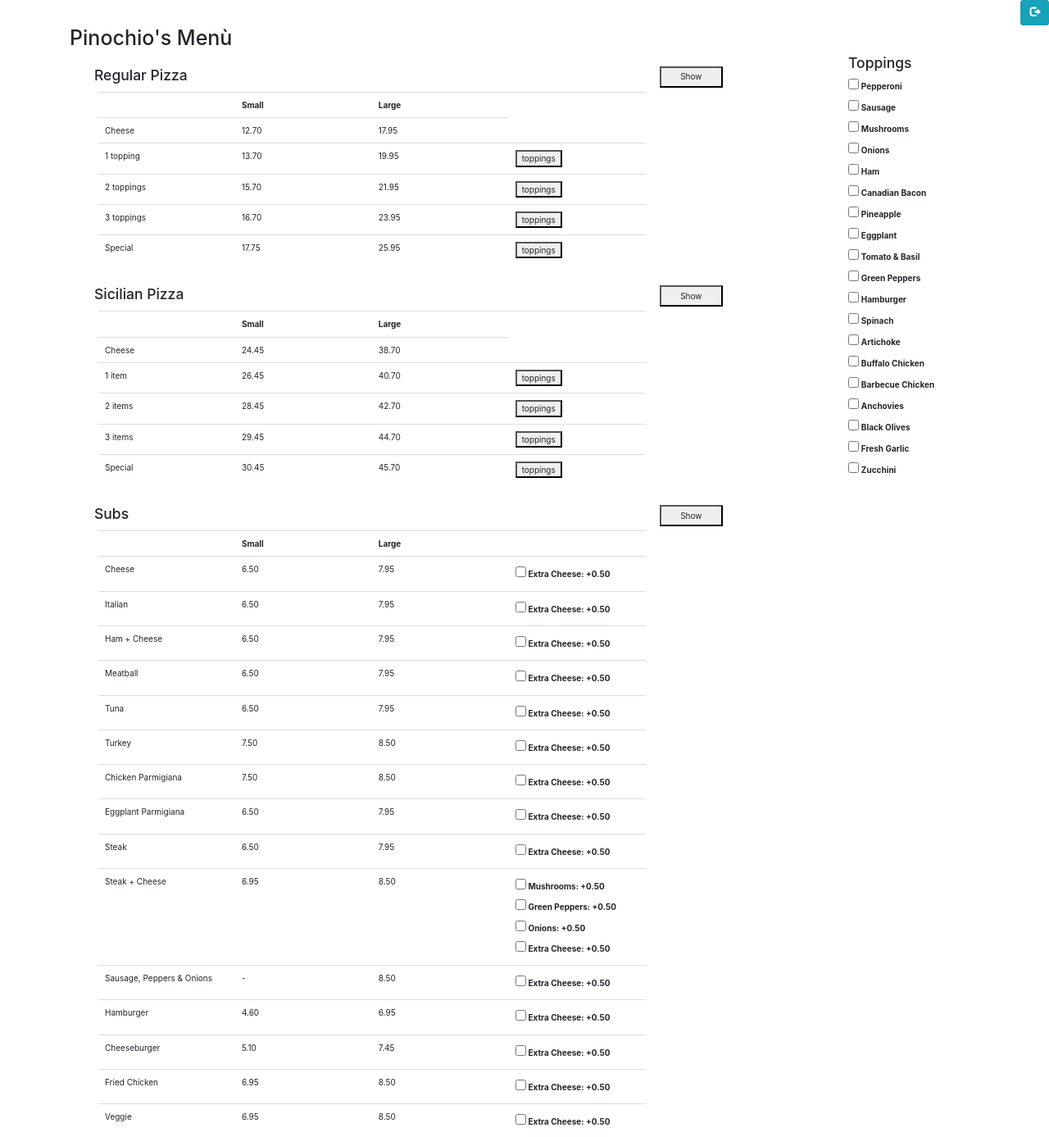
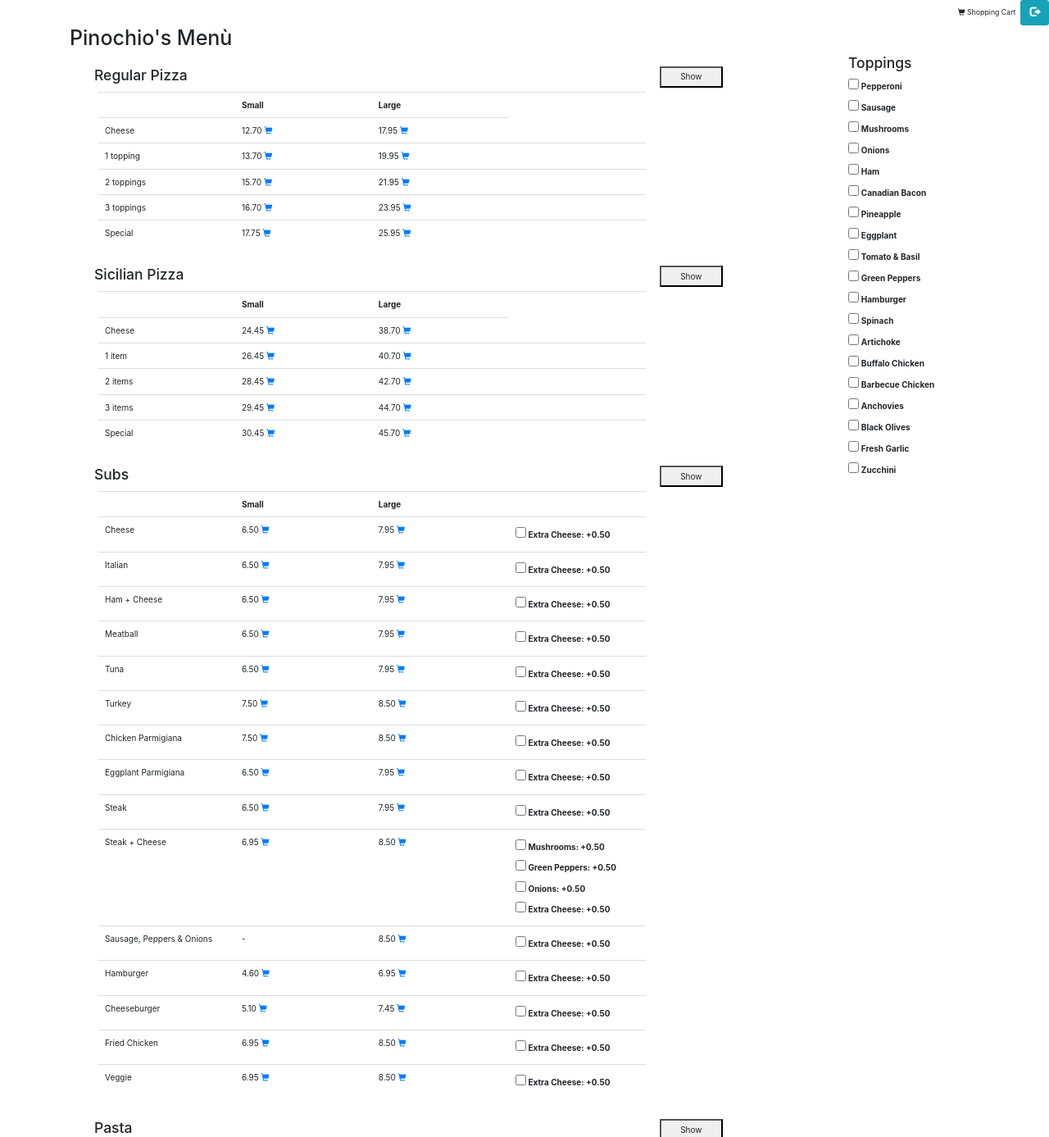
Before and after one commit to Sawy89/Corsi, a Django app: page /menu in a window 1280 px wide. Shown: the top 1387 px of the page at 82% size. Run offline with Django 3.2, Linux system fonts and the light colour scheme; the visitor is signed in with stand-in values (Sample User, id 1); data comes from the database, SQL or seed files in the repository; some libraries are stand-ins or nearby versions.

Commit message:
add cart symbol and link

```diff
--- a/CS50/project3/orders/views.py
+++ b/CS50/project3/orders/views.py
@@ -42,9 +42,6 @@ def menu(request):
 
         # add prices (if any, leave empty)
         dish.prices = dict(list(DishPrice.objects.filter(dish=dish.id).all().values_list('dimension','price')))
-        for i in DishPrice.DimensionType.choices:
-            if i[0] not in dish.prices.keys():
-                dish.prices[i[0]] = ' - '
 
     # Add info small/large or normal
     DishCatProc = DishCategory.objects.all()
@@ -55,3 +52,6 @@ def menu(request):
     return render(request, 'orders/menu.html', {"DishCategory": DishCatProc,
                                                 "Dish": DishProc,
                                                 "Toppings": Topping.objects.all()})
+
+
+# ToDO: fissare i toppings che si muovano con la barra!
--- a/CS50/project3/templates/base.html
+++ b/CS50/project3/templates/base.html
@@ -8,13 +8,19 @@
   {% block head %} {% endblock %}
 </head>
 <body>
+  <div class="d-flex flex-row-reverse">
+
   <!-- Here is the logout button, always present -->
-  <div class="d-flex flex-row-reverse">
     <div class="float-right">
       <a href="{% url 'logout' %}" class="btn btn-info btn-lg">
         <span class="glyphicon glyphicon-log-out"></span>
       </a>
     </div>
+
+  <!-- Here is the shopping cart -->
+    <button type="button" class="btn btn-default btn-sm">
+      <span class="glyphicon glyphicon-shopping-cart"></span> Shopping Cart
+    </button>
   </div>
 
   {% block sidebar %}<!-- insert default navigation text for every page -->{% endblock %}
--- a/CS50/project3/templates/orders/menu.html
+++ b/CS50/project3/templates/orders/menu.html
@@ -17,11 +17,13 @@
 
       <div class="container dish-category m-4">
 
+        <!-- Dish Category -->
         <div class="row">
             <h3 class="mr-4 col-9">{{ dishCat.name }}</h3>
             <button class="col-1">Show</button>
         </div>
 
+        <!-- List of Dish -->
         <div class="dish-list m-2 w-75"><table class="table">
           <tr>
             <th style="width: 25%"></th> <!-- Dish -->
@@ -46,18 +48,35 @@
                 <td class="dish-name">{{ dish.name }}</td>
 
                 <!-- Prices -->
-                {% if 'S' in dishCat.available_dimension %}
-                  <td>{{ dish.prices.S }}</td>
+                {% if dish.prices.S %}
+                  <td>
+                    <span>{{ dish.prices.S }}</span>
+                    <a href="#"><span class="glyphicon glyphicon-shopping-cart"></span></a>
+                  </td>
+                {% elif 'S' in dishCat.available_dimension %}
+                  <td> - </td>
                 {% endif %}
+
                 {% if 'M' in dishCat.available_dimension %}
-                  <td>{{ dish.prices.M }}</td>
+                <td>
+                  <span>{{ dish.prices.M }}</span>
+                  <a href="#"><span class="glyphicon glyphicon-shopping-cart"></span></a>
+                </td>
+                {% elif 'M' in dishCat.available_dimension %}
+                  <td> - </td>
                 {% endif %}
+
                 {% if 'L' in dishCat.available_dimension %}
-                  <td>{{ dish.prices.L }}</td>
+                <td>
+                  <span>{{ dish.prices.L }}</span>
+                  <a href="#"><span class="glyphicon glyphicon-shopping-cart"></span></a>
+                </td>
+                {% elif 'L' in dishCat.available_dimension %}
+                <td> - </td>
                 {% endif %}
 
                 {% if dish.number_available_toppings > 0 %}
-                  <td><button class="topping" data-n-available="{{ dish.number_available_toppings }}">toppings</button></td>
+                  <td class="topping" data-n-available="{{ dish.number_available_toppings }}"></td>
                 {% endif %}
 
                 <!-- Addition -->
```
